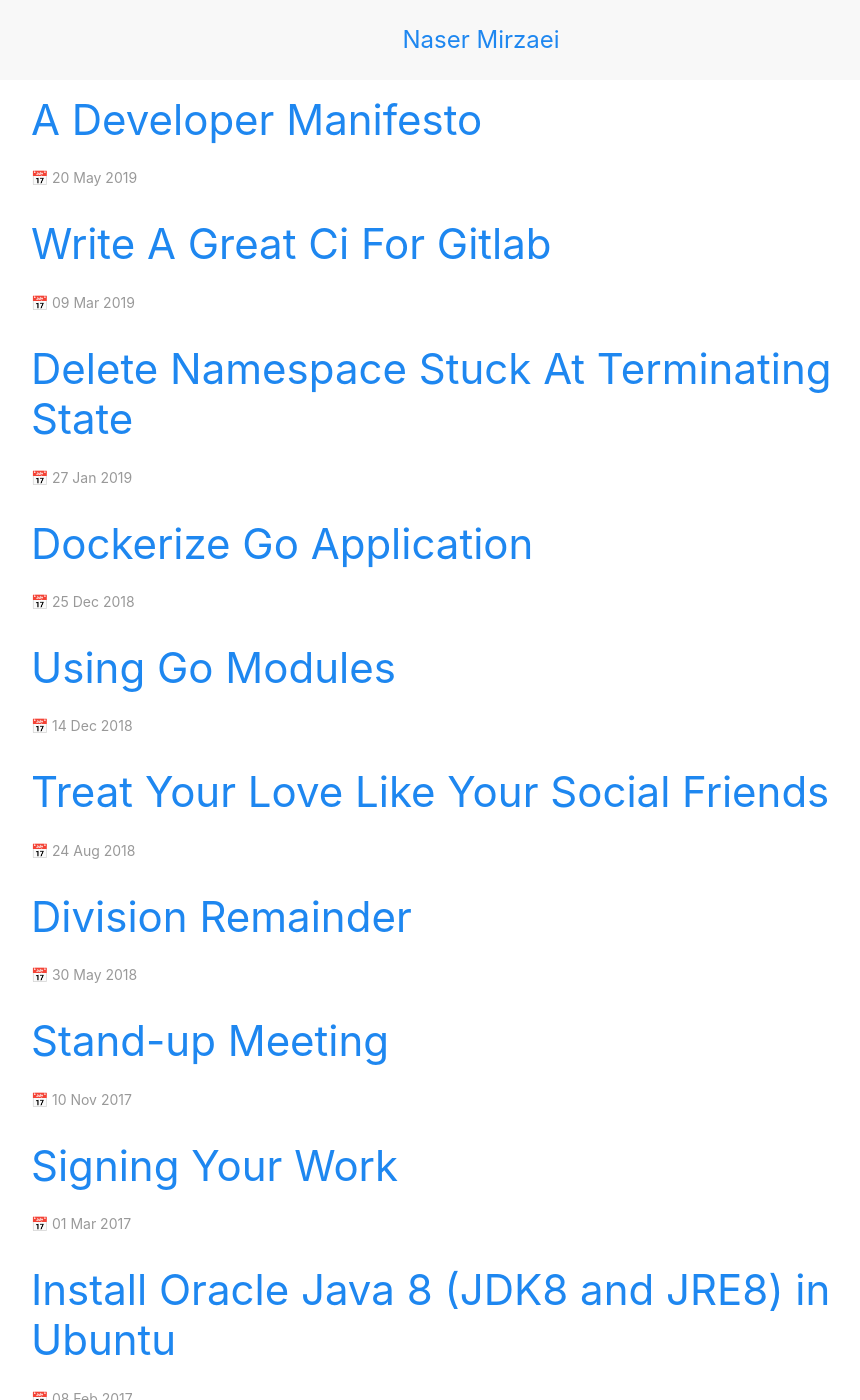
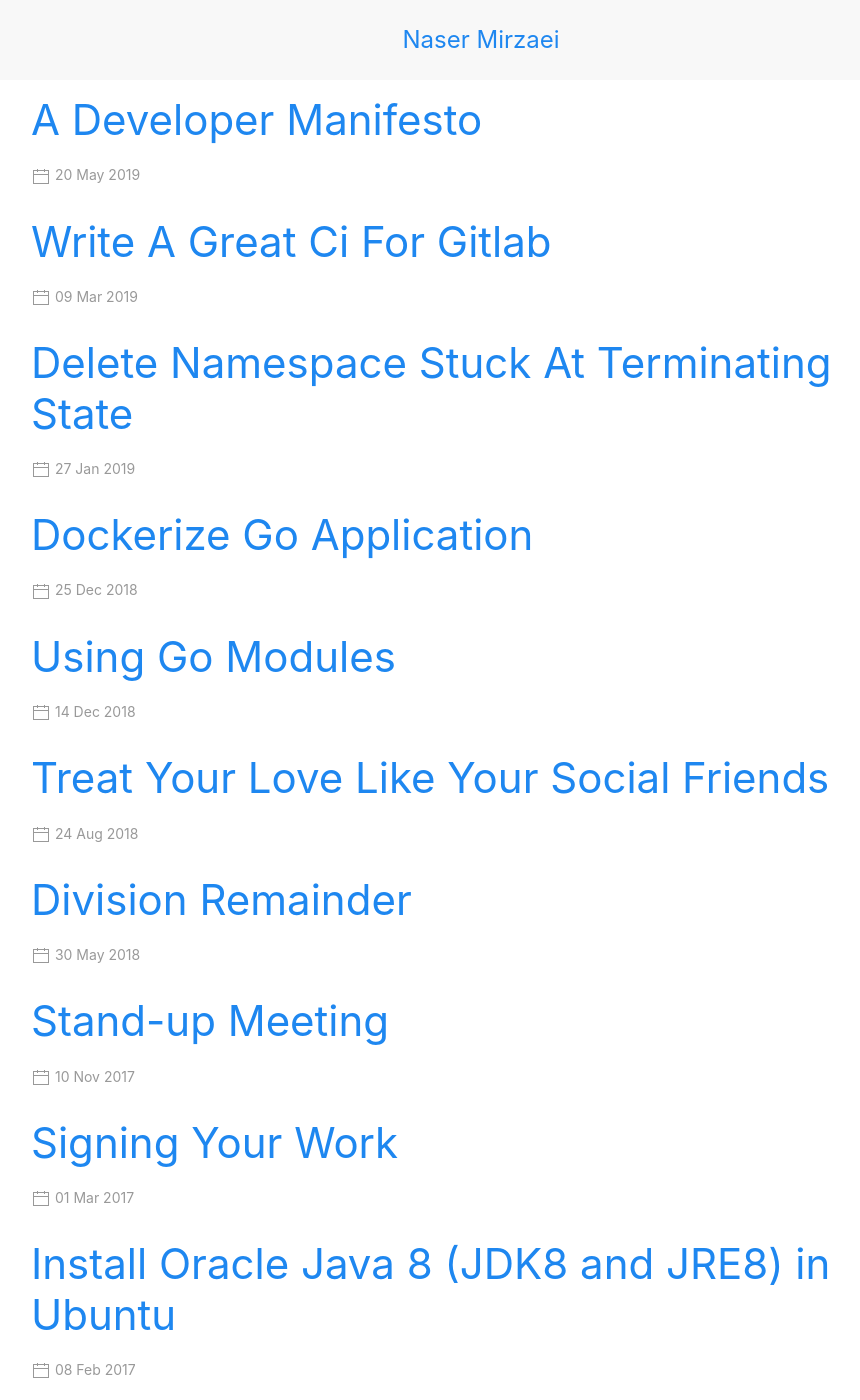
Before and after one commit to nasermirzaei89/nasermirzaei89.github.io, a Jekyll site: the page built from index.md, in a window 1280 px wide and 1400 px high. Shown: the whole window, without its empty margins (159-1019 px from the left). Built offline with Jekyll 4.4.1, drawn with Linux system fonts in a browser that asks for light colours; nearby versions of some CDN libraries; some of the changed text lies outside the part shown.

Commit message:
update home ui

```diff
--- a/_layouts/home.html
+++ b/_layouts/home.html
@@ -5,7 +5,10 @@ layout: base
 <div class="uk-container uk-container-small">
     <article class="uk-article uk-padding uk-padding-small uk-padding-remove-horizontal" uk-scrollspy="cls: uk-animation-fade">
         <h2 class="uk-article-title"><a href="{{post.url}}">{{post.title}}</a></h2>
-        <span class="uk-article-meta">📅 {{post.date | date_to_string}}</span>
+        <div class="uk-article-meta">
+            <span uk-icon="calendar"></span>
+            <span>{{post.date | date_to_string}}</span>
+        </div>
     </article>
 </div>
 {% endfor %}
```
Also changed, not shown: Gemfile.lock.
